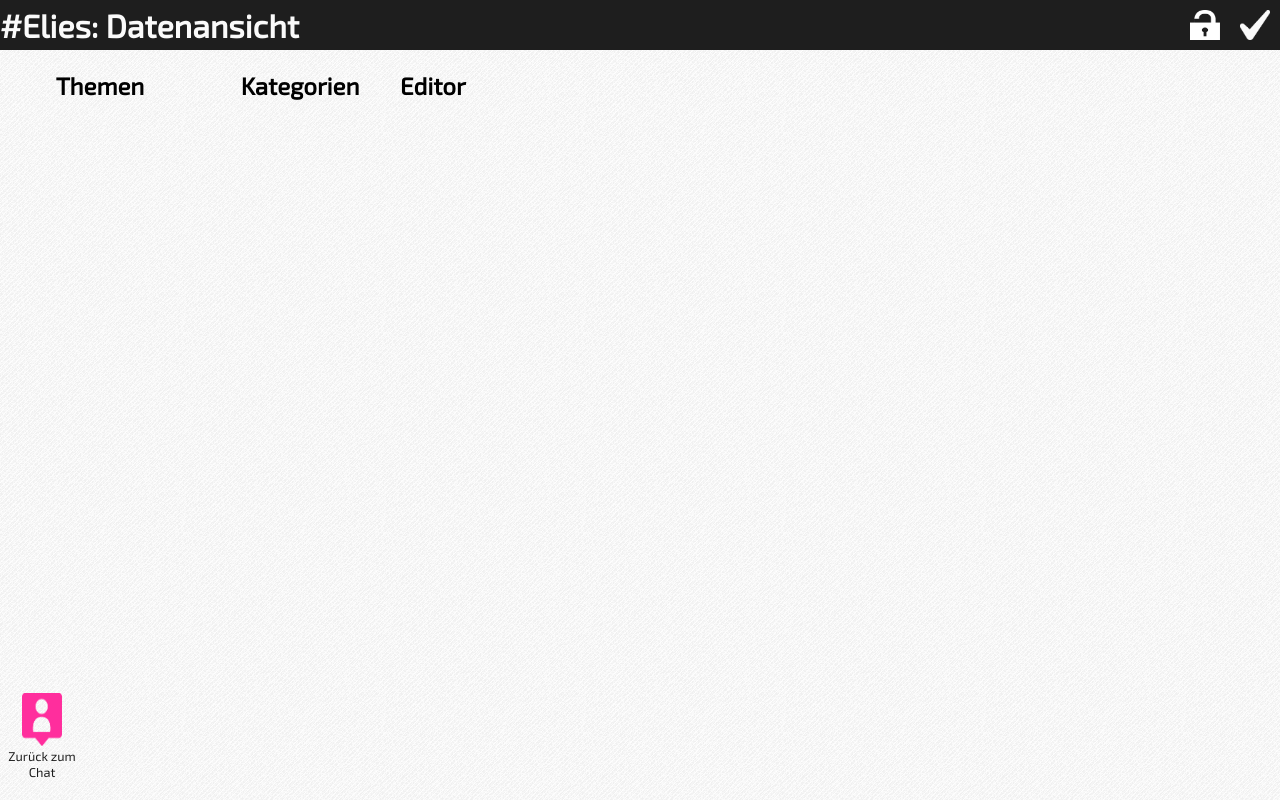
After one commit to alexanderbazo/URTalking, a PHP site: page /admin.php in a window 1280 px wide. The commit adds this page. Run offline with PHP 8.4, Linux system fonts and the light colour scheme; data that the repository does not hold is empty.

Commit message:
added basic implementation for admin interface

```diff
--- /dev/null
+++ b/admin.php
@@ -0,0 +1,40 @@
+<?php
+	session_start();
+	?>
+<!DOCTYPE html>
+
+<html>
+<head>
+<meta http-equiv="content-type" content="text/html; charset=UTF-8">
+<script type="text/javascript" src="js/jquery.min.js"></script>
+<script type="text/javascript" src="js/admin.js"></script>
+<link rel="stylesheet" type="text/css" href="css/admin.css">
+</head>
+
+<body onload="init()">
+<h1>#Elies: Datenansicht</h1>
+
+<div id="file_status" class="file_open"></div>
+<div id="save_changes"></div>
+
+<div id="topic_list" class="listbox">
+ <h2>Themen</h2>
+ <ul>
+ </ul>
+</div>
+
+<div id="category_list" class="listbox">
+ <h2>Kategorien</h2>
+ <ul>
+ </ul>
+</div>
+
+<div id="editor">
+	<h2>Editor</h2>
+</div>
+
+<a href="index.php" id="back_to_chat">Zurück zum Chat</a>
+
+</body>
+
+</html>
--- /dev/null
+++ b/css/admin.css
@@ -0,0 +1,150 @@
+@font-face {
+	font-family: Exo-400;
+	src: url('fonts/Exo2.0-Regular.otf');
+	format('opentype');
+}
+
+@font-face {
+	font-family: Exo-300;
+	src: url('fonts/Exo2.0-Light.otf');
+	format('opentype');
+}
+
+html {
+	width:100%;
+}
+
+body {
+	background-image:url('img/debut_light.png');
+	background-repeat:repeat;
+	width:100%;
+	padding:0;
+    margin:0;
+	font-family: 'Exo-400', sans-serif;
+}
+
+body #back_to_chat {
+	display:block;
+	position:absolute;
+	left:0px;
+	bottom:0px;
+	width:80px;
+	height:50px;
+	background-image:url('img/icon_bot.png');
+	background-repeat:no-repeat;
+	background-size:40px 53px;
+	background-position:center 5px;
+
+	padding:2px;
+	padding-top:60px;
+	text-align:center;
+	text-decoration:none;
+	font-size:0.8em;
+	color:rgb(30,30,30);
+}
+
+body #back_to_chat:hover {
+	background-color:rgb(30,30,30);
+	color:rgb(250,250,250);
+}
+
+body #save_changes {
+	position:absolute;
+	top:0px;
+	right:0px;
+	width:50px;
+	height:50px;
+
+	background-color:rgb(30,30,30);
+	background-image:url('img/icon_save.png');
+	background-repeat:no-repeat;
+	background-size:30px 30px;
+	background-position:center center;
+	overflow:hidden;
+}
+
+body #save_changes:hover {
+	background-color:rgb(255,46,157);
+	cursor:pointer;
+}
+
+body #file_status {
+	position:absolute;
+	top:0px;
+	right:50px;
+	width:50px;
+	height:50px;
+
+	background-color:rgb(30,30,30);
+	background-repeat:no-repeat;
+	background-size:30px 30px;
+	background-position:center center;
+	overflow:hidden;
+}
+
+body #file_status:hover {
+	background-color:rgb(255,46,157);
+	cursor:pointer;
+}
+
+body .file_open {
+	background-image:url('img/icon_open.png');
+}
+
+body .file_close {
+	background-image:url('img/icon_close.png');
+}
+
+body h1 {
+	display:block;
+	width:100%;
+	height:50px;
+	margin-top:0px;
+	line-height:50px;
+	background-color:rgb(30,30,30);
+	color:rgb(250,250,250);
+}
+
+body .listbox {
+	display:block;
+	width:200px;
+	float:left;
+}
+
+body .listbox ul {
+	margin:5px;
+	padding:0px;
+	list-style-type:none;
+}
+
+body #category_list ul li {
+	text-size:0.7em;
+}
+
+body .listbox ul li {
+	height:30px;
+	line-height:30px;
+	padding-left:5px;
+	list-style-type:none;
+}
+
+body .listbox ul .selected {
+	background-color:rgb(30,30,30);
+	color:rgb(250,250,250);
+}
+
+body .listbox ul li:hover {
+	background-color:rgb(255,46,157);
+	color:rgb(250,250,250);
+	cursor:pointer;
+}
+
+body .listbox h2 {
+	width:200px;
+	margin:0px;
+	padding:0px;
+	text-align:center;
+}
+
+body #editor {
+}
--- a/index.php
+++ b/index.php
@@ -18,6 +18,9 @@
 		<footer>
 			Elise is great in helping new students. Currently she uses this <a href="./python/aiml/uni_regensburg.aiml" class="file_link" target="_new">AIML database</a> and these <a href="./prolog/facts/mi_iw.pl" class="file_link" target="_new">prolog facts</a> to answer your questions concering the study of media informatics and information sciene at the <a href="http://www.uni-regensburg.de" class="web_link" target="_new">University Regensburg</a>.
 		</footer>
+
+		<a href="admin.php" id="edit_aiml">Datenbasis bearbeiten</a>
+
 		<div id="course_info" class="hidden">
 			<h1><span class="course_nr">36554</span> <span class="title">Prolog</span></h1>
 			<span class="info">Lorem ipsum dolor sit</span>
--- a/php/api.php
+++ b/php/api.php
@@ -15,6 +15,9 @@
 					break;
 				case "database":
 					echo queryDatabase($query, $_POST['value']);
+					break;
+				case "xml":
+					echo getAimlXML();
 					break;
 				default:
 					echo "Error [Invalid request]";
@@ -54,4 +57,9 @@
 			}
 		}
 
+		function getAimlXML() {
+			$xml = file_get_contents("../python/aiml/uni_regensburg.aiml");
+			return $xml;
+		}
+
 ?>
```
Also changed, not shown: css/web.css (+25 -0 lines), js/admin.js (added, +75 -0 lines), css/img/icon_admin.png (added), css/img/icon_bot.png (added), css/img/icon_close.png (added), css/img/icon_open.png (added), css/img/icon_save.png (added), 2 other files.
